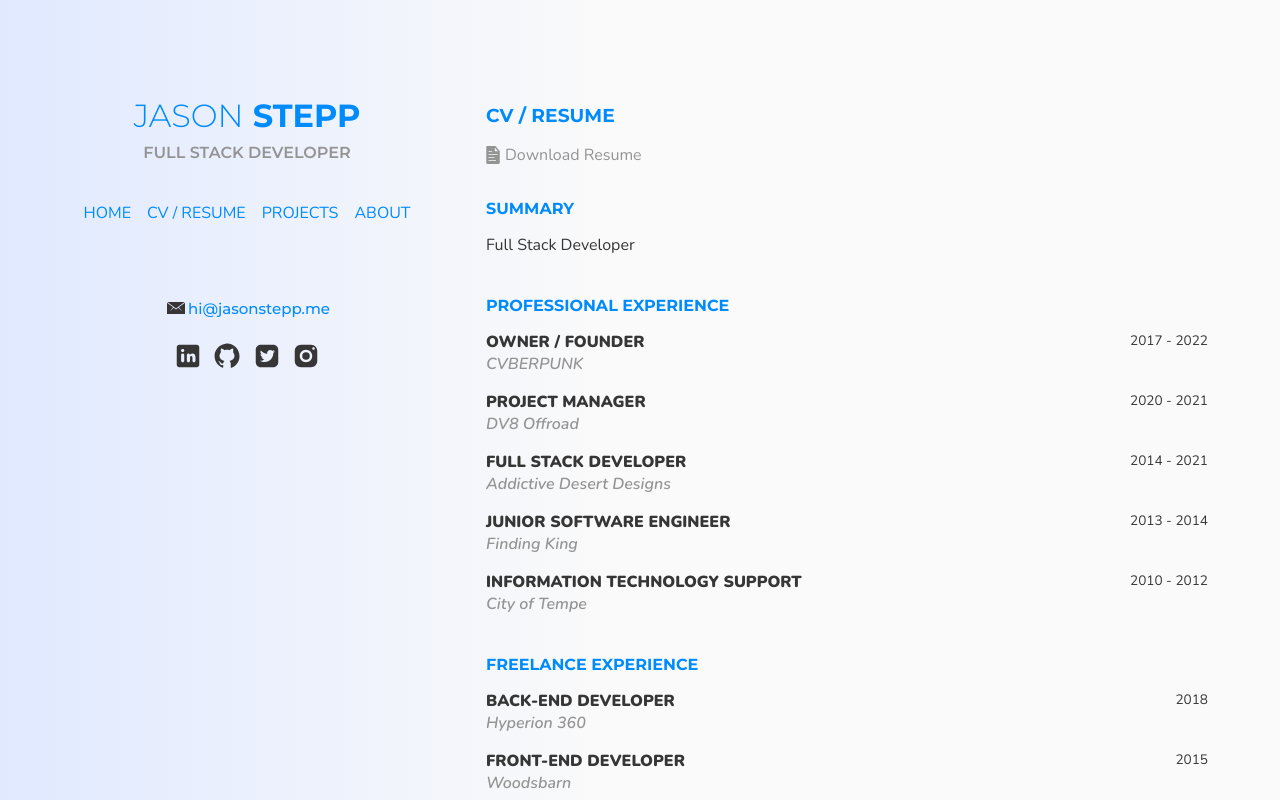
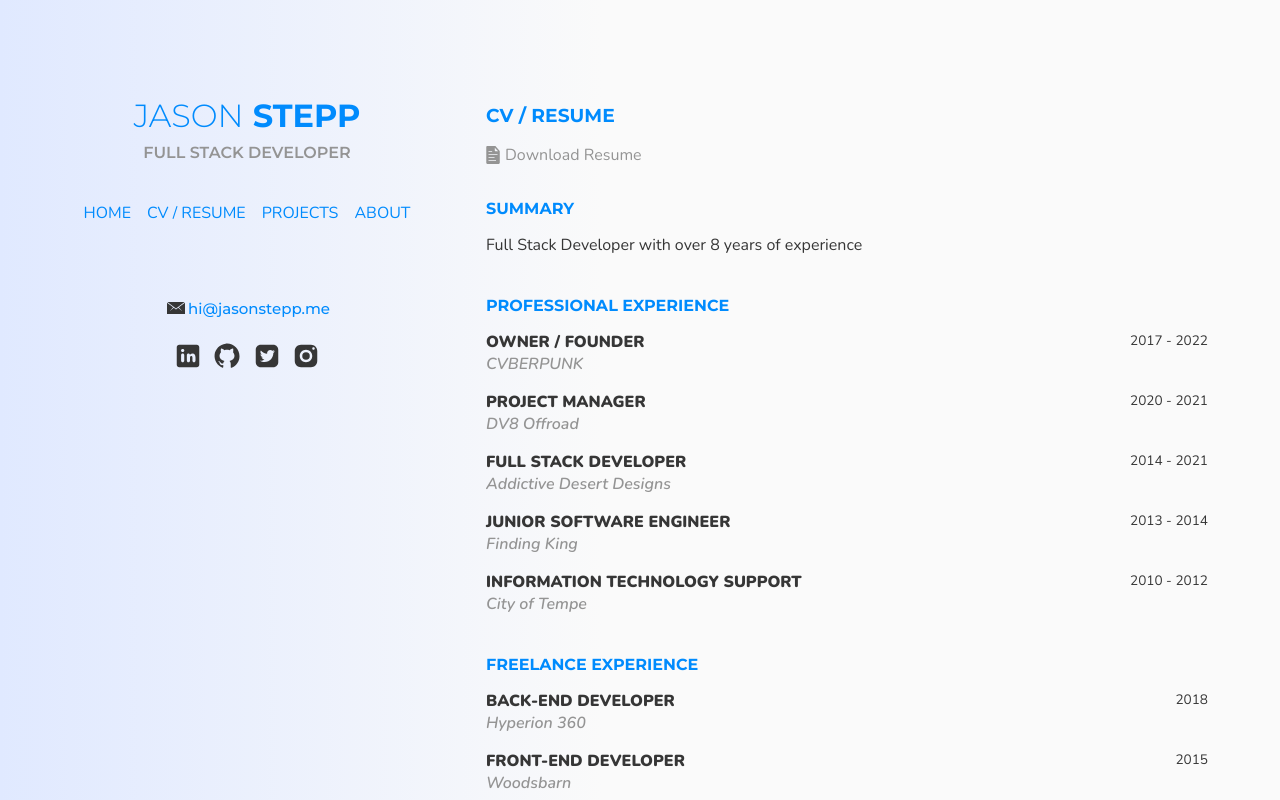
Before and after one commit to steppjason/jasonstepp-vue, a Vue app: page /resume in a window 1280 px wide. Shown: the top 800 px of the page. Built offline with nearby package versions, Linux system fonts and the light colour scheme.

Commit message:
Updated resume file

```diff
--- a/src/views/Resume.vue
+++ b/src/views/Resume.vue
@@ -5,11 +5,11 @@
 
         <div class="resume download">
 			<svg class="icon resume-icon" version="1.1" xmlns="http://www.w3.org/2000/svg" viewBox="0 0 512 512"><path d="M398.6,169.2c-0.9-2.2-2-4.3-3.5-6.1l-83.8-91.7c-1.9-2.1-4.2-3.6-6.7-4.9c-2.9-1.5-6.1-2.1-9.5-2.1H135.2   c-12.4,0-22.7,10.6-22.7,23.9v335.2c0,13.4,10.3,24.9,22.7,24.9h243.1c12.4,0,22.2-11.5,22.2-24.9V179.4   C400.5,175.8,400,172.3,398.6,169.2z M160.5,178.6c0-1.5,1.8-2.1,3.4-2.1h70.8c1.6,0,2.8,0.6,2.8,2.1v10.8c0,1.4-1.1,3.1-2.8,3.1   h-70.8c-1.6,0-3.4-1.7-3.4-3.1V178.6z M160.5,306.6c0-1.5,1.8-2.1,3.4-2.1h122.2c1.6,0,2.4,0.6,2.4,2.1v10.8c0,1.4-0.7,3.1-2.4,3.1   H163.9c-1.6,0-3.4-1.7-3.4-3.1V306.6z M320.5,381.4c0,1.4-0.7,3.1-2.4,3.1H163.9c-1.6,0-3.4-1.7-3.4-3.1v-10.8   c0-1.5,1.8-2.1,3.4-2.1h154.2c1.6,0,2.4,0.6,2.4,2.1V381.4z M352.5,253.4c0,1.4-0.7,3.1-2.4,3.1H163.9c-1.6,0-3.4-1.7-3.4-3.1   v-10.8c0-1.5,1.8-2.1,3.4-2.1h186.2c1.6,0,2.4,0.6,2.4,2.1V253.4z M305.6,177.5c-5.6,0-11.1-5.2-11.1-11.3v-66l71.2,77.3H305.6z"/></svg>
-			<a target="_blank" href="./files/Jason-Stepp-Resume-01142022.pdf">Download Resume</a>
+			<a target="_blank" href="./files/Jason-Stepp-Resume-01252022.pdf">Download Resume</a>
 		</div>
 
         <h4>Summary</h4>
-        <p>Full Stack Developer </p>
+        <p>Full Stack Developer with over 8 years of experience </p>
         <h4>Professional Experience</h4>
         <ul>
             <li>
```
Also changed, not shown: 2 other files (tests, documents, lock files or other folders).
